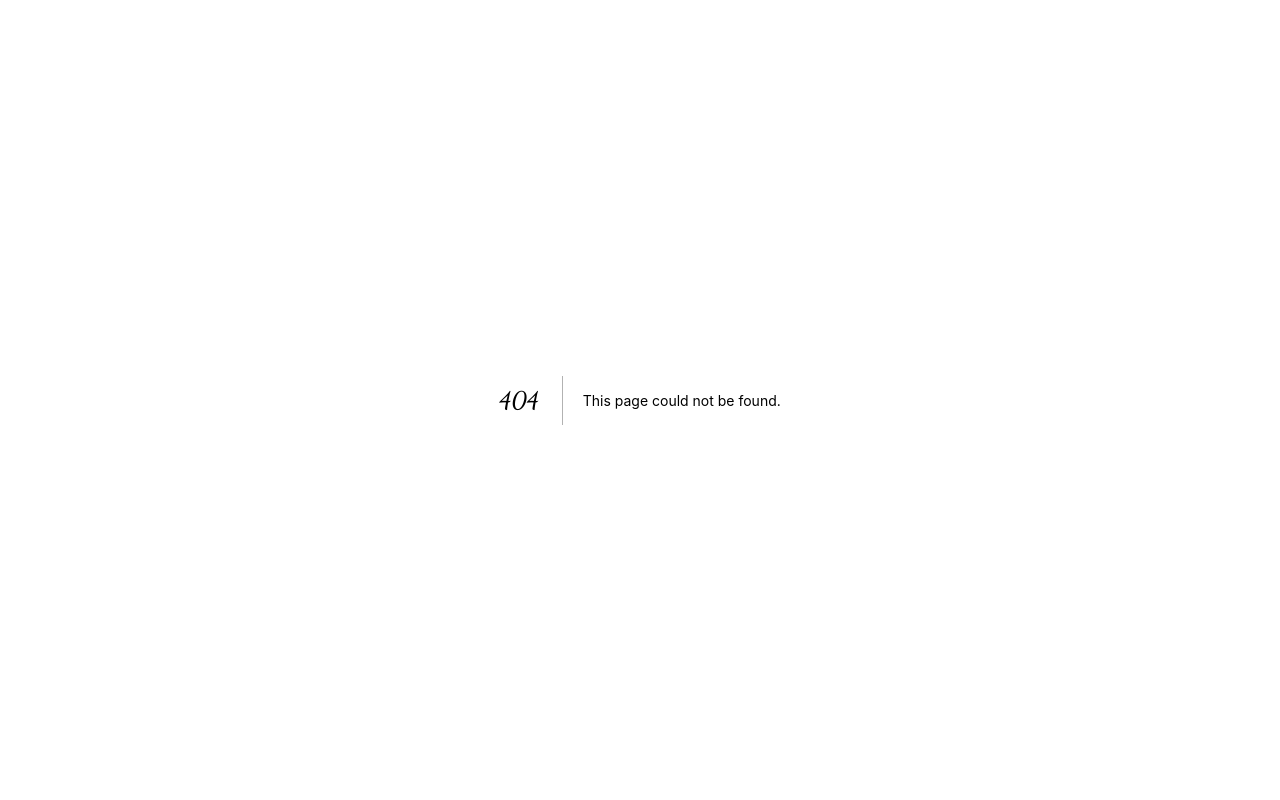
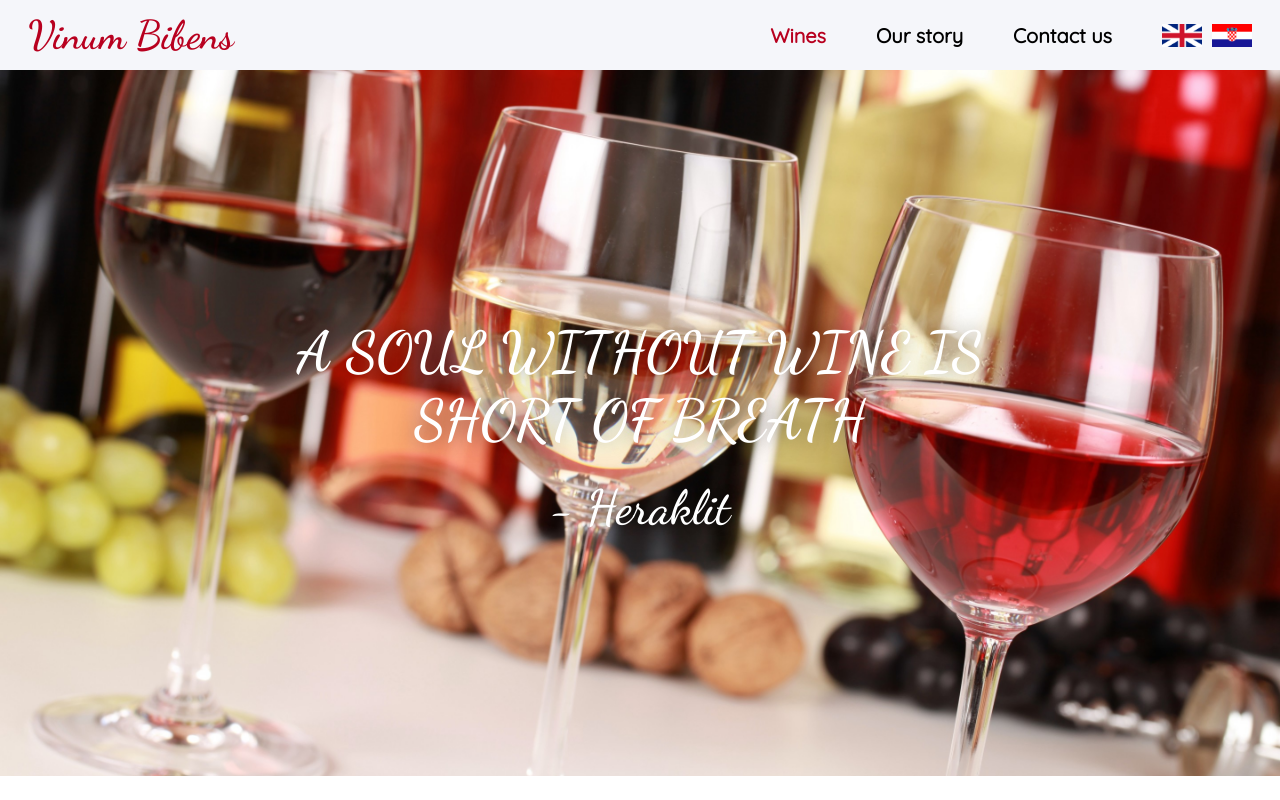
Before and after one commit to kramlj00/VinumBibens, a Next.js app: page /wines in a window 1280 px wide. Before the commit this address had no page. Shown: the top 800 px of the page. Built offline with nearby package versions, Linux system fonts and the light colour scheme.

Commit message:
Added wines page

```diff
--- a/components/commons/MainImage/index.jsx
+++ b/components/commons/MainImage/index.jsx
@@ -6,7 +6,13 @@ import Link from "next/link";
 import en from "../../../locales/en";
 import hr from "../../../locales/hr";
 
-export default function MainImage({ src, name, saying, author }) {
+export default function MainImage({
+  src,
+  name,
+  saying,
+  author,
+  showWinesButton,
+}) {
   const router = useRouter();
   const { locale } = router;
   const t = locale === "en" ? en : hr;
@@ -47,6 +53,7 @@ export default function MainImage({ src, name, saying, author }) {
         <h1 className={styles.saying}>{saying}</h1>
         <p className={styles.sayingAuthor}>- {author}</p>
       </section>
+      {showWinesButton && (
         <div className={styles.winesButtonContainer}>
           <Link href={"/wines"}>
             <a>
@@ -54,6 +61,7 @@ export default function MainImage({ src, name, saying, author }) {
             </a>
           </Link>
         </div>
+      )}
     </div>
   );
 }
--- a/locales/en.js
+++ b/locales/en.js
@@ -1,5 +1,6 @@
 export default {
   homeSaying: "Wine is poetry in a bottle",
+  winesSaying: "A soul without wine is short of breath",
   welcomeTitle: "Welcome!",
   houseInfo:
     "Vacation House for 4 persons in place Zaglav/Karbuni Blato. House has fully equipped kitchen, living room, bathroom, two bedrooms and big covered terrace. Guests can use private barbecue, canoe and rent a boat. House is in the first row near sea and has private beach with beach umbrella, deck chairs and outdoor shower. Gravel public beach is 150 m from house. Private parking for 3 cars and free WiFi are available for our guests.",
--- a/locales/hr.js
+++ b/locales/hr.js
@@ -1,5 +1,6 @@
 export default {
   homeSaying: "Vino je poezija u boci",
+  winesSaying: "Duša bez vina kratkog je daha",
   welcomeTitle: "Dobro došli!",
   houseInfo:
     "Kuća za odmor za četiri osobe u mjestu Zaglav/Karbuni, Blato. Kuća ima potpuno opremljenu kuhinju, dnevni boravak, kupaonicu, dvije spavaće sobe i veliku natkrivenu terasu. Gosti mogu koristiti privatni roštilj, kanu i iznajmiti čamac. Kuća se nalazi u prvom redu do mora i ima privatnu plažu sa suncobranom, ležaljkama i vanjskim tušem. Šljunčana javna plaža udaljena je 150 m od kuće. Gostima je na raspolaganju privatni parking za 3 automobila i besplatni WiFi.",
--- a/pages/index.js
+++ b/pages/index.js
@@ -21,6 +21,7 @@ export default function Home() {
         name="home.jpg"
         saying={t.homeSaying}
         author="Clifton Fadiman"
+        showWinesButton
       />
       <HomeCard />
     </Layout>
--- /dev/null
+++ b/pages/wines.js
@@ -0,0 +1,25 @@
+import { useRouter } from "next/router";
+import Layout from "../layout/layout";
+import en from "../locales/en";
+import hr from "../locales/hr";
+import Head from "next/head";
+import MainImage from "../components/commons/MainImage";
+
+export default function Wines() {
+  const router = useRouter();
+  const { locale } = router;
+  const t = locale === "en" ? en : hr;
+  return (
+    <Layout activeTab={t.wines}>
+      <Head>
+        <title>{t.wines}</title>
+      </Head>
+      <MainImage
+        src="/images/vino.jpg"
+        name="wine.jpg"
+        saying={t.winesSaying}
+        author="Heraklit"
+      />
+    </Layout>
+  );
+}
```
Also changed, not shown: public/images/vino.jpg (added). Lines whose indentation alone changed are shown as unchanged.
